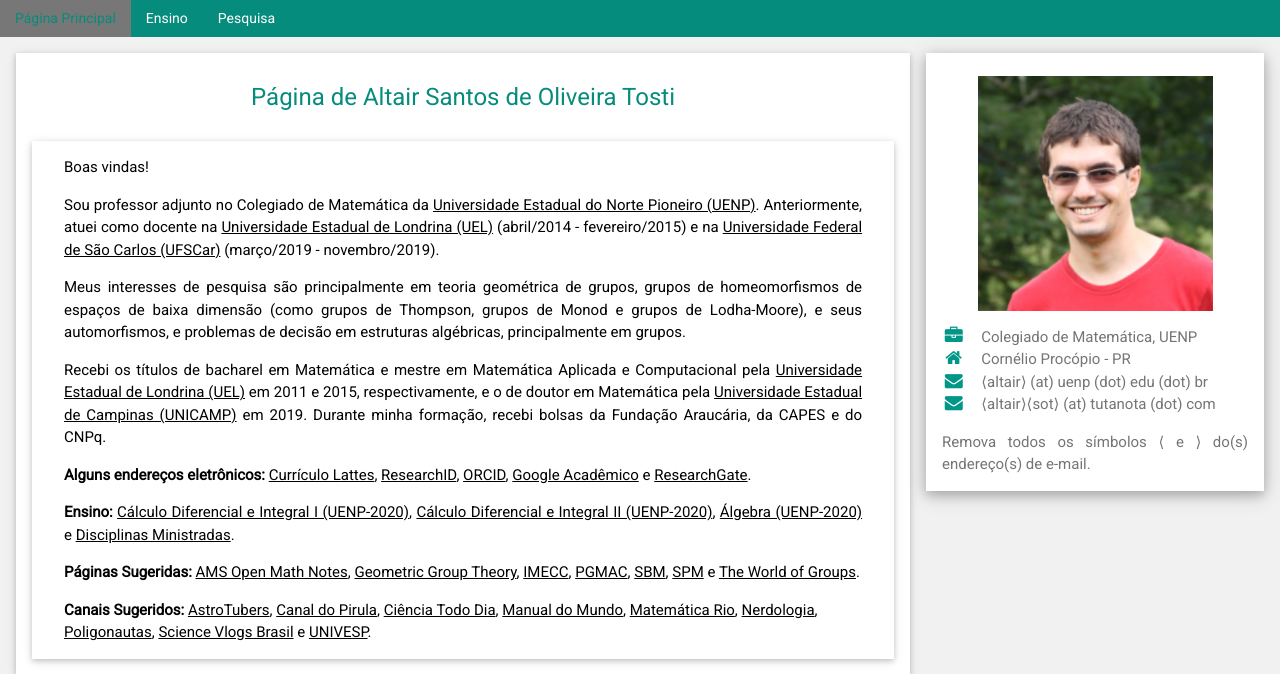
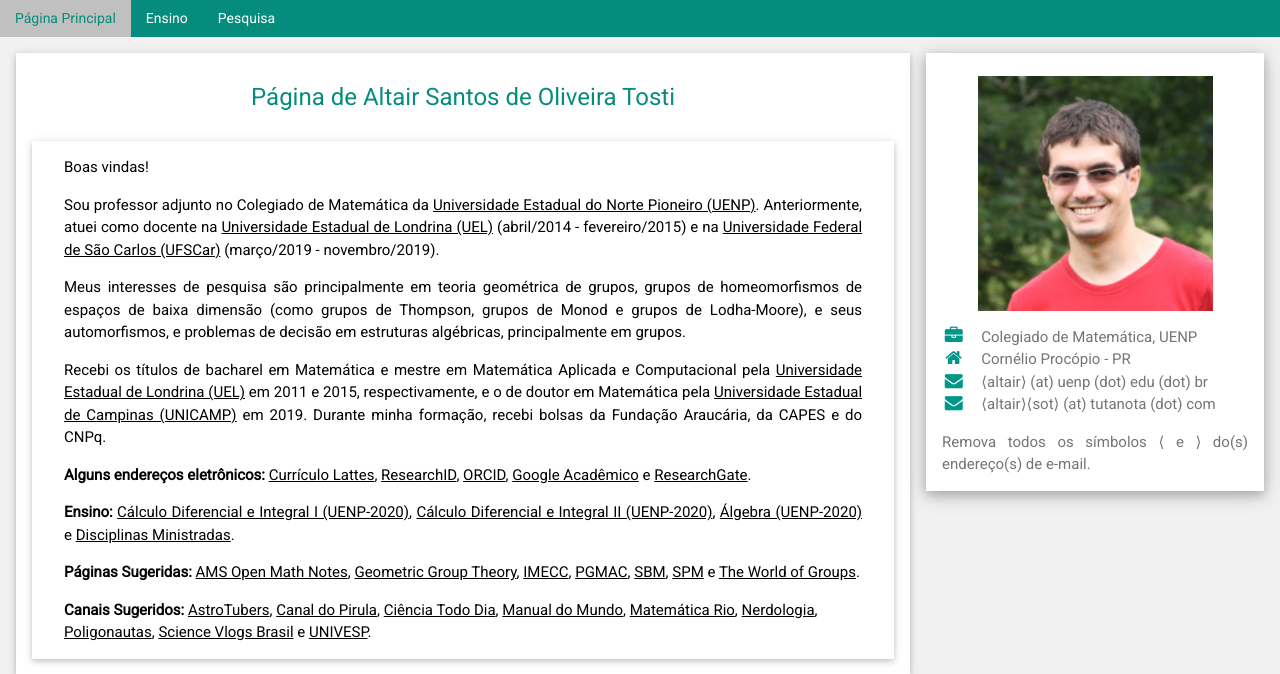
Before and after one commit to altairsot/altairsot.github.io, a PHP site: page / in a window 1280 px wide, with the pointer over the restyled element. Shown: the top 674 px of the page. Run offline with PHP 8.4, Linux system fonts and the light colour scheme.

Commit message:
Update estilo.css

```diff
--- a/css/estilo.css
+++ b/css/estilo.css
@@ -17,7 +17,7 @@
 
     /* Muda a cor dos links quando o mouse está em cima*/
           .topnav a:hover {
-          background-color: #777777;
+          background-color: #C0C0C0;
           color: #068C7D;
           }
 
```
